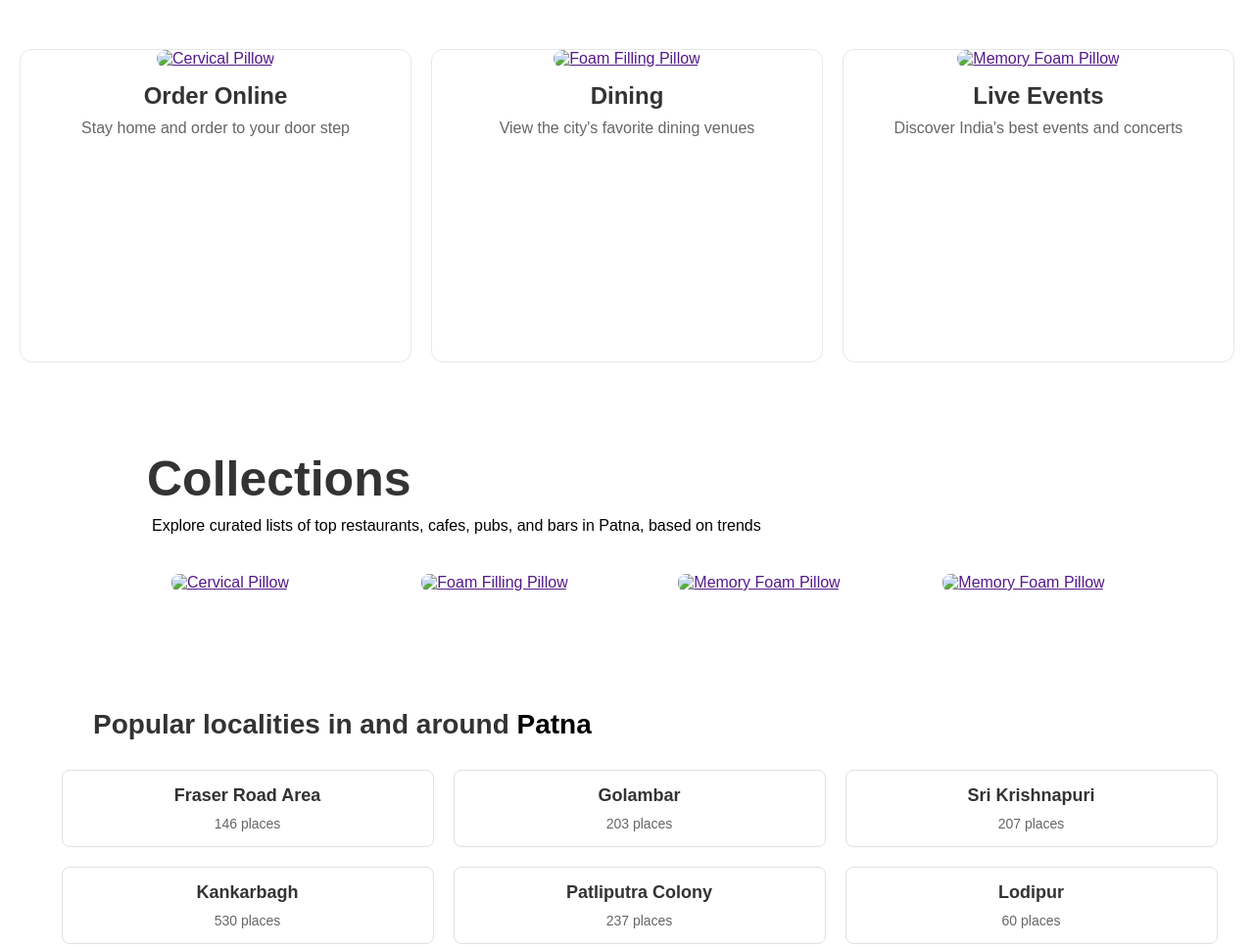
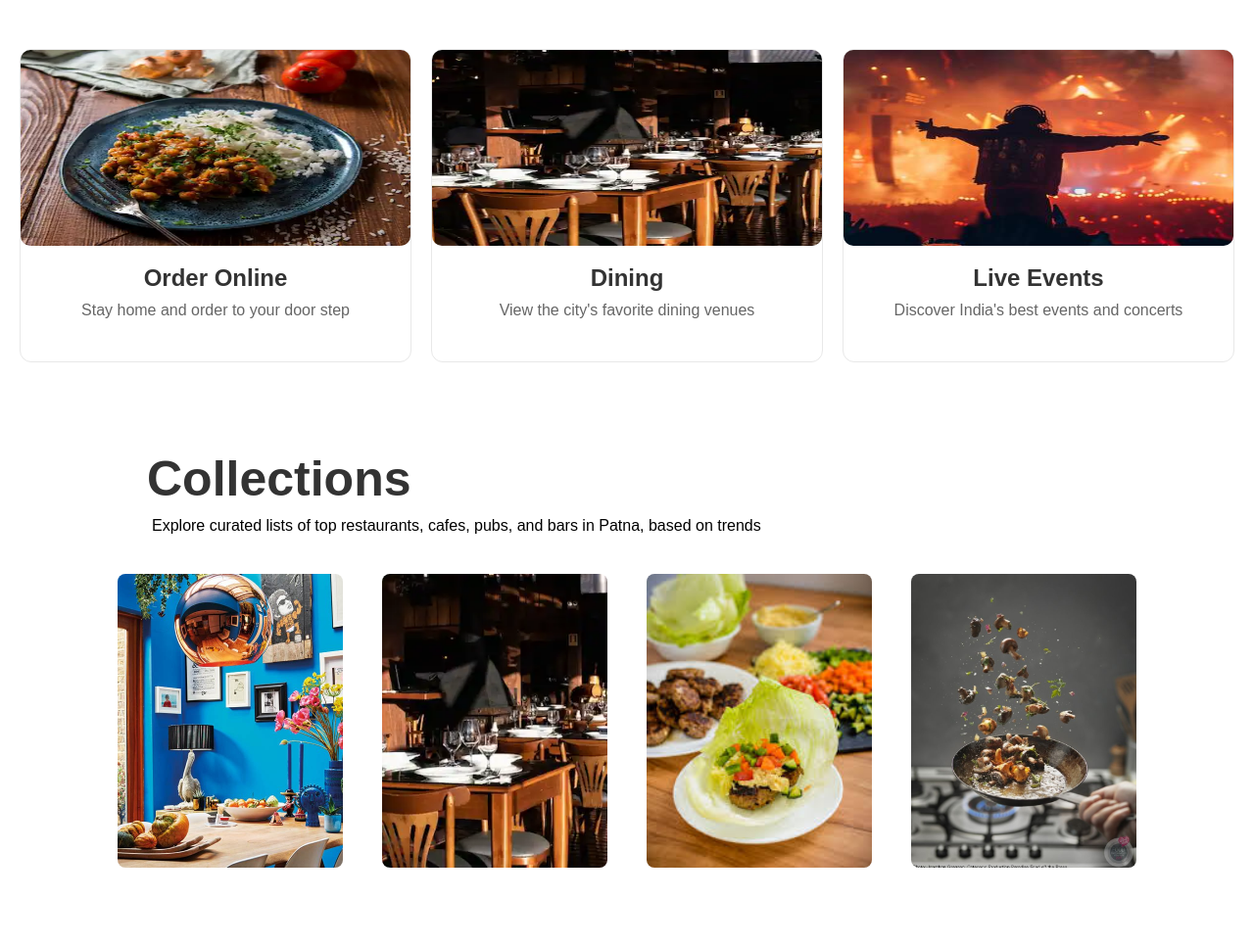
Before and after one commit to mdirtezasaquib/ZomatoClone, a plain HTML site: page Index.html in a window 1280 px wide. Shown: the part 420-1387 px from the top of the page at 98% size. Drawn offline with Linux system fonts and the light colour scheme; files whose address does not match are found by name.

Commit message:
Update Index.html

```diff
--- a/Index.html
+++ b/Index.html
@@ -24,17 +24,17 @@
 
     <div class="dabba" style="margin-top: 30px;">
         <div class="item">
-            <a href=""><img src="/ZOMATO PROJECT/IMAGE/second.webp" alt="Cervical Pillow"></a>
+            <a href=""><img src="IMAGE/second.webp" alt="Cervical Pillow"></a>
             <h2>Order Online</h2>
             <p>Stay home and order to your door step</p>
         </div>
         <div class="item">
-            <a href=""><img src="/ZOMATO PROJECT/IMAGE/third.webp" alt="Foam Filling Pillow"></a>
+            <a href=""><img src="IMAGE/third.webp" alt="Foam Filling Pillow"></a>
             <h2>Dining</h2>
             <p>View the city's favorite dining venues</p>
         </div>
         <div class="item">
-            <a href=""><img src="/ZOMATO PROJECT/IMAGE/fourth.jpeg" alt="Memory Foam Pillow"></a>
+            <a href=""><img src="IMAGE/fourth.jpeg" alt="Memory Foam Pillow"></a>
             <h2>Live Events</h2>
             <p>Discover India's best events and concerts</p>
         </div>
@@ -47,20 +47,20 @@
 
     <div class="container3">
         <div class="item3">
-            <a href=""><img src="/ZOMATO PROJECT/IMAGE/home.jpg" alt="Cervical Pillow"></a>
+            <a href=""><img src="IMAGE/home.jpg" alt="Cervical Pillow"></a>
 
         </div>
         <div class="item3">
-            <a href=""><img src="/ZOMATO PROJECT/IMAGE/third.webp" alt="Foam Filling Pillow"></a>
+            <a href=""><img src="IMAGE/third.webp" alt="Foam Filling Pillow"></a>
 
         </div>
         <div class="item3">
-            <a href=""><img src="/ZOMATO PROJECT/IMAGE/rissole.jpeg" alt="Memory Foam Pillow"></a>
+            <a href=""><img src="IMAGE/rissole.jpeg" alt="Memory Foam Pillow"></a>
 
         </div>
 
         <div class="item3">
-            <a href=""><img src="/ZOMATO PROJECT/IMAGE/recipie.jpg" alt="Memory Foam Pillow"></a>
+            <a href=""><img src="IMAGE/recipie.jpg" alt="Memory Foam Pillow"></a>
 
         </div>
     </div>
@@ -110,7 +110,7 @@
     <div class="app">
         <div class="app-mobile">
             <div class="app-image">
-                <a href=""><img src="/ZOMATO PROJECT/IMAGE/mobile.webp" alt=""></a>
+                <a href=""><img src="IMAGE/mobile.webp" alt=""></a>
             </div>
             <div class="app-text">
                 <h1>Get the Zomato app</h1>
@@ -130,8 +130,8 @@
                 <div class="app-download">
                     <p>Download app from</p>
                     <div class="app-stores">
-                        <a href=""><img src="/ZOMATO PROJECT/IMAGE/gpay.webp" alt="Google Play Store" style="margin-bottom: 13px;" ></a>
-                        <a href=""><img src="/ZOMATO PROJECT/IMAGE/appstore.webp" alt="App Store" style="margin-bottom: 13px;"></a>
+                        <a href=""><img src="IMAGE/gpay.webp" alt="Google Play Store" style="margin-bottom: 13px;" ></a>
+                        <a href=""><img src="IMAGE/appstore.webp" alt="App Store" style="margin-bottom: 13px;"></a>
                     </div>
                 </div>
             </div>
```
